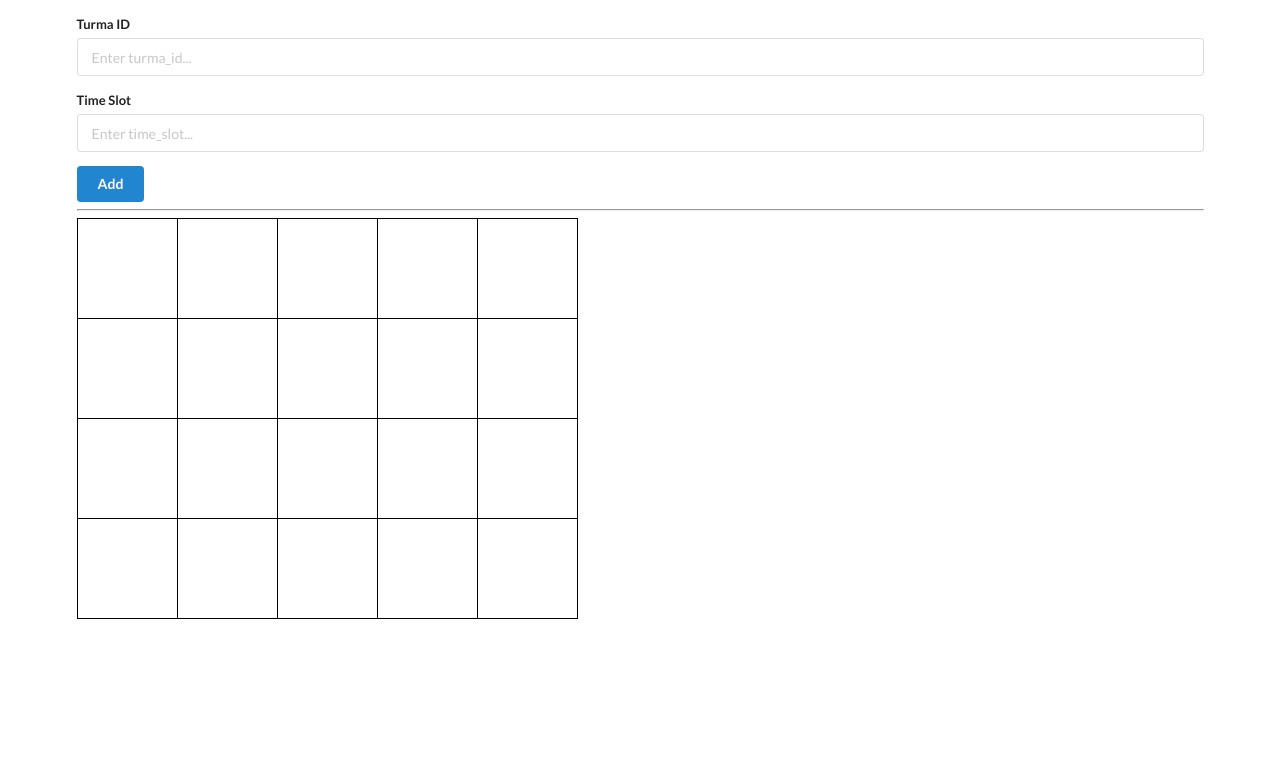
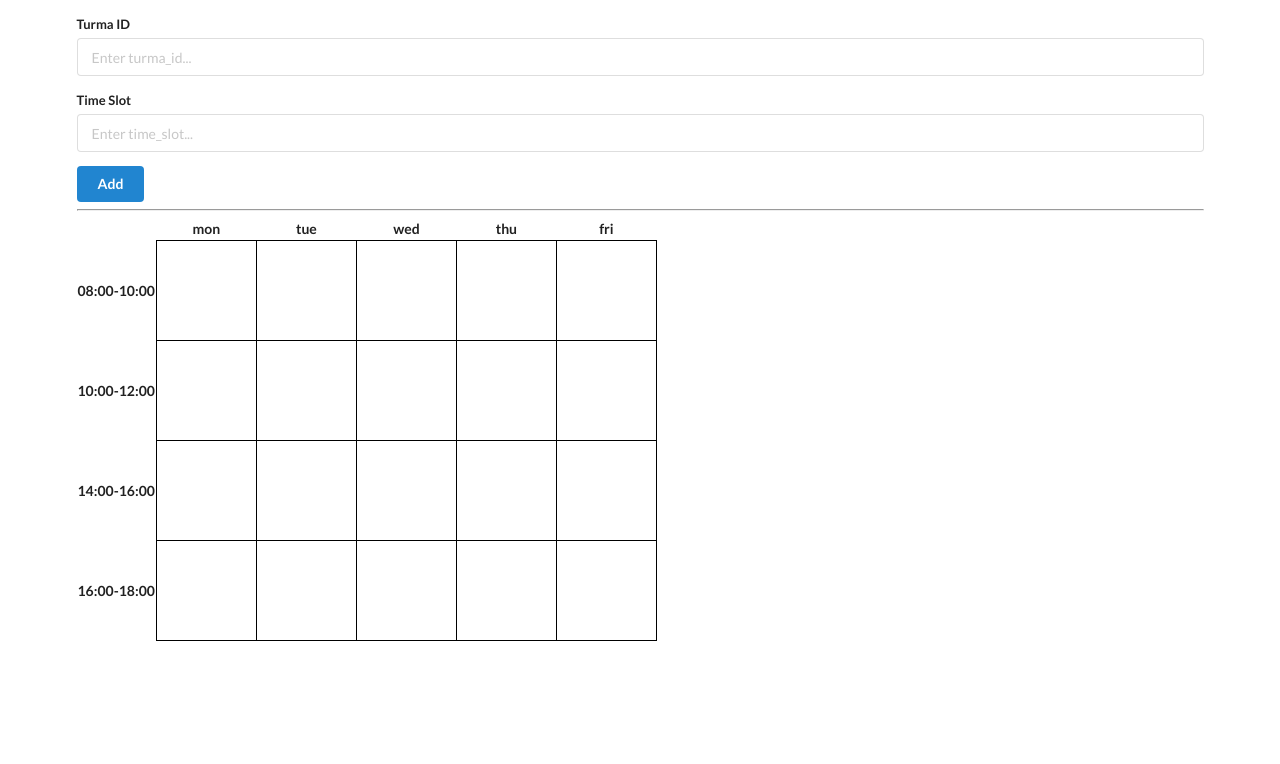
Before and after one commit to jvfd3/UENF-timetabling, a FastAPI app: page /table in a window 1280 px wide. Shown: the part 82-846 px from the top of the page. Run offline with FastAPI, Linux system fonts and the light colour scheme; data comes from the database, SQL or seed files in the repository; lists and menus that the app fills with data are empty.

Commit message:
feat: improve table

```diff
--- a/timetabling/app.py
+++ b/timetabling/app.py
@@ -37,9 +37,11 @@ def get_db():
 def time_slots_table(request: Request, db: Session = Depends(get_db)):
     """ table """
     time_slots = db.query(models.TimeSlot).all()
+    classes = map_timeslots_to_classes(time_slots)
+
     print(models.TimeSlot.slot.type)  # Integer
     return templates.TemplateResponse(
-        "tt_table.html", {"request": request, "time_slot_list": time_slots}
+        "tt_table.html", {"request": request, "time_slot_list": time_slots, "classes": classes}
     )
 
 
@@ -89,12 +91,29 @@ def time_slot_delete(
     request: Request, time_slot_id: int, db: Session = Depends(get_db)
 ):
     """ Delete """
-    todo = db.query(models.TimeSlot).filter(models.TimeSlot.id == time_slot_id).first()
-    db.delete(todo)
+    time_slot = db.query(models.TimeSlot).filter(models.TimeSlot.id == time_slot_id).first()
+    db.delete(time_slot)
     db.commit()
 
     url = app.url_path_for("home")
     return RedirectResponse(url=url, status_code=status.HTTP_302_FOUND)
+
+@app.get("/update/{time_slot_id}")
+def time_slot_update(request: Request,
+                     time_slot_id: int,
+                     turma_id: str = Form(...),
+                     time_slot: str = Form(),
+                     db: Session = Depends(get_db)
+):
+    """ Update """
+    time_slot = db.query(models.TimeSlot).filter(models.TimeSlot.id == time_slot_id).first()
+    time_slot.turma_id = turma_id
+    time_slot.slot = time_slot
+    db.commit()
+
+    url = app.url_path_for("home")
+    return RedirectResponse(url=url, status_code=status.HTTP_302_FOUND)
+
 
 
 @app.get("/todo")
@@ -136,3 +155,48 @@ def todo_delete(request: Request, todo_id: int, db: Session = Depends(get_db)):
 
     url = app.url_path_for("todo_home")
     return RedirectResponse(url=url, status_code=status.HTTP_302_FOUND)
+
+
+def map_timeslots_to_classes(time_slots):
+    classes = {
+        "08:00-10:00": {
+            "mon": [],
+            "tue": [],
+            "wed": [],
+            "thu": [],
+            "fri": []
+        },
+        "10:00-12:00": {
+            "mon": [],
+            "tue": [],
+            "wed": [],
+            "thu": [],
+            "fri": []
+        },
+        "14:00-16:00": {
+            "mon": [],
+            "tue": [],
+            "wed": [],
+            "thu": [],
+            "fri": []
+        },
+        "16:00-18:00": {
+            "mon": [],
+            "tue": [],
+            "wed": [],
+            "thu": [],
+            "fri": []
+        }}
+
+    rows = ["08:00-10:00", "10:00-12:00", "14:00-16:00", "16:00-18:00"]
+    columns = ["mon", "tue", "wed", "thu", "fri"]
+
+    for time_slot in time_slots:
+        class_slot = int(time_slot.slot)
+        if class_slot < 19 and class_slot >= 0:
+
+            row = rows[class_slot // 5]
+            column = columns[class_slot % 5]
+
+            classes[row][column].append(time_slot)
+    return classes
--- a/timetabling/templates/tt_table.html
+++ b/timetabling/templates/tt_table.html
@@ -51,19 +51,41 @@
       </form>
       <hr />
 
+
+{% macro table(rows, columns) %}
 <table>
-        {% for i in range(4) %}
   <tr>
-          {% for j in range(5) %}
+    <th></th> <!-- empty cell for row header -->
+    {% for column in columns %}
+    <th>{{ column }}</th> <!-- column header -->
+    {% endfor %}
+  </tr>
+  {% for row in rows %}
+  <tr>
+    <th>{{ row }}</th> <!-- row header -->
+    {% for column in columns %}
     <td>
-            {% set square = i * 5 + j %} {% for time_slot in time_slot_list %}
-            {% if time_slot.slot|int == square %} {{ time_slot.turma_id }} {%
-            endif %} {% endfor %}
+      {% if classes[row][column] %} <!-- check if there are classes for this cell -->
+      <ul>
+        {% for class in classes[row][column] %} <!-- loop over the classes list -->
+        <li>
+          <a class="ui" href="/update/{{ class.id }}">{{ class.turma_id }} </a>
+        </li> <!-- display each class as a ui element -->
+        {% endfor %}
+      </ul>
+      {% endif %}
     </td>
     {% endfor %}
   </tr>
   {% endfor %}
 </table>
+{% endmacro %}
+
+{% set rows = ["08:00-10:00", "10:00-12:00", "14:00-16:00", "16:00-18:00"] %}
+{% set columns = ["mon", "tue", "wed", "thu", "fri"] %}
+{{ table(rows, columns) }}
+
+
     </div>
   </body>
 </html>
```
Lines whose indentation alone changed are shown as unchanged.
